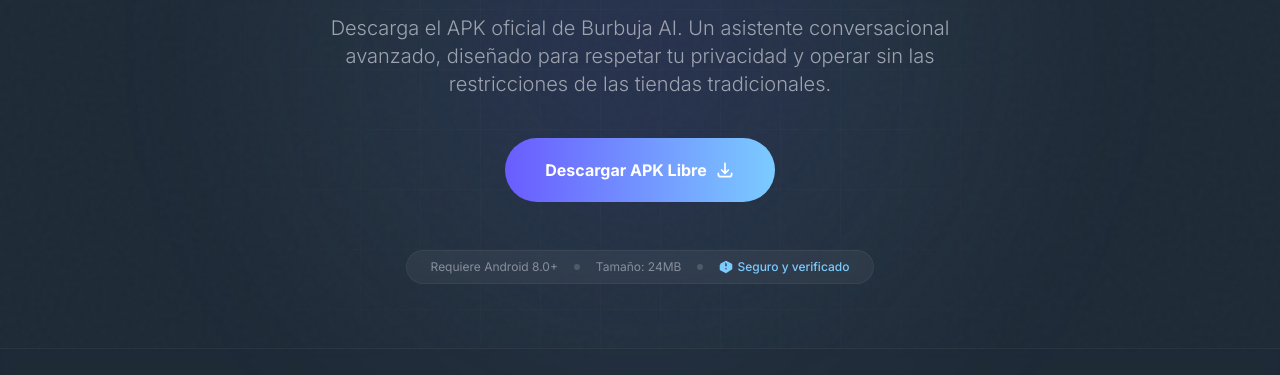
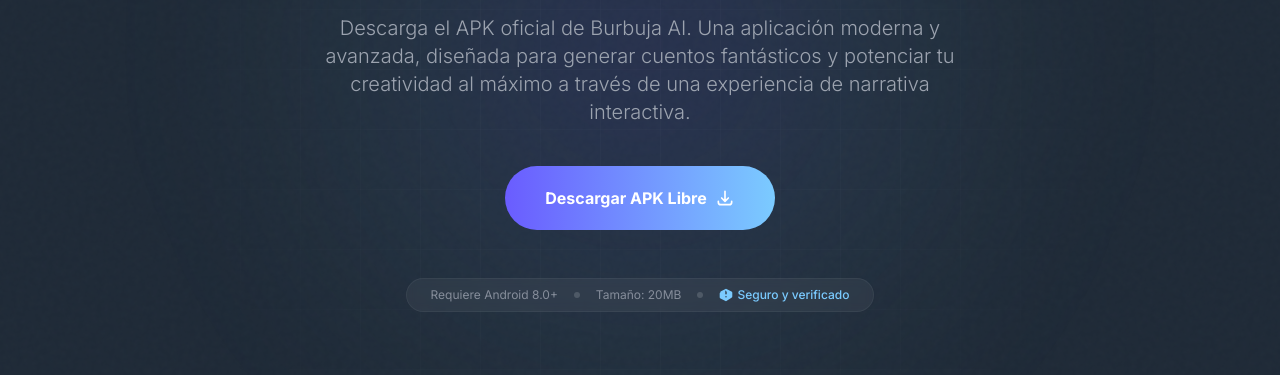
Before and after one commit to Wilson-Cabrera/BBAI-Landing, a plain HTML site: page index.html in a window 1280 px wide. Shown: the part 351-726 px from the top of the page. Drawn offline with nearby package versions, Linux system fonts and the light colour scheme.

Commit message:
feat: agregar favicon y vincularlo en index.html

```diff
--- a/index.html
+++ b/index.html
@@ -7,6 +7,7 @@
     <title>Burbuja AI | Descarga Oficial APK</title>
     <meta name="description"
         content="Descarga Burbuja AI. El asistente de inteligencia artificial sin restricciones directamente en tu móvil.">
+    <link rel="icon" type="image/png" href="favicon.png">
     <!-- Google Fonts -->
     <link rel="preconnect" href="https://fonts.googleapis.com">
     <link rel="preconnect" href="https://fonts.gstatic.com" crossorigin>
@@ -73,8 +74,9 @@
         </h1>
 
         <p class="text-lg md:text-xl text-tertiary max-w-2xl mx-auto mb-10 font-light leading-relaxed reveal-target">
-            Descarga el APK oficial de Burbuja AI. Un asistente conversacional avanzado, diseñado para respetar tu
-            privacidad y operar sin las restricciones de las tiendas tradicionales.
+            Descarga el APK oficial de Burbuja AI. Una aplicación moderna y avanzada,
+            diseñada para generar cuentos fantásticos y potenciar tu creatividad al máximo a través de una experiencia
+            de narrativa interactiva.
         </p>
 
         <div class="flex justify-center w-full reveal-target">
@@ -93,7 +95,7 @@
             class="mt-12 text-xs text-tertiary/80 flex items-center justify-center gap-4 border border-white/5 bg-white/5 backdrop-blur-sm py-2 px-6 rounded-full reveal-target">
             <span>Requiere Android 8.0+</span>
             <span class="w-1.5 h-1.5 rounded-full bg-white/15"></span>
-            <span>Tamaño: 24MB</span>
+            <span>Tamaño: 20MB</span>
             <span class="w-1.5 h-1.5 rounded-full bg-white/15"></span>
             <span class="text-accent2 flex items-center gap-1 font-medium">
                 <svg class="w-3.5 h-3.5" fill="currentColor" viewBox="0 0 20 20">
```
Also changed, not shown: favicon.png (added).
